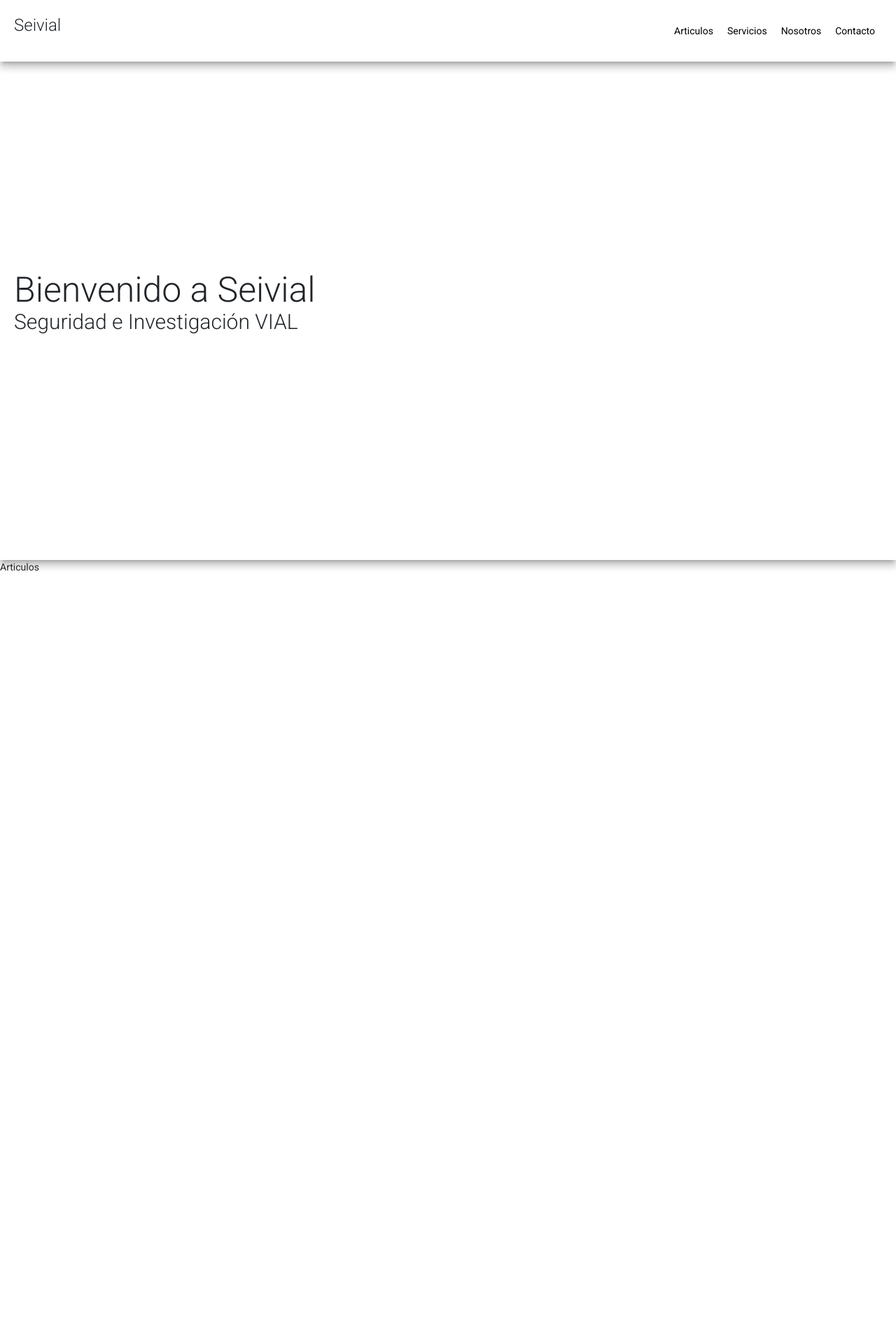
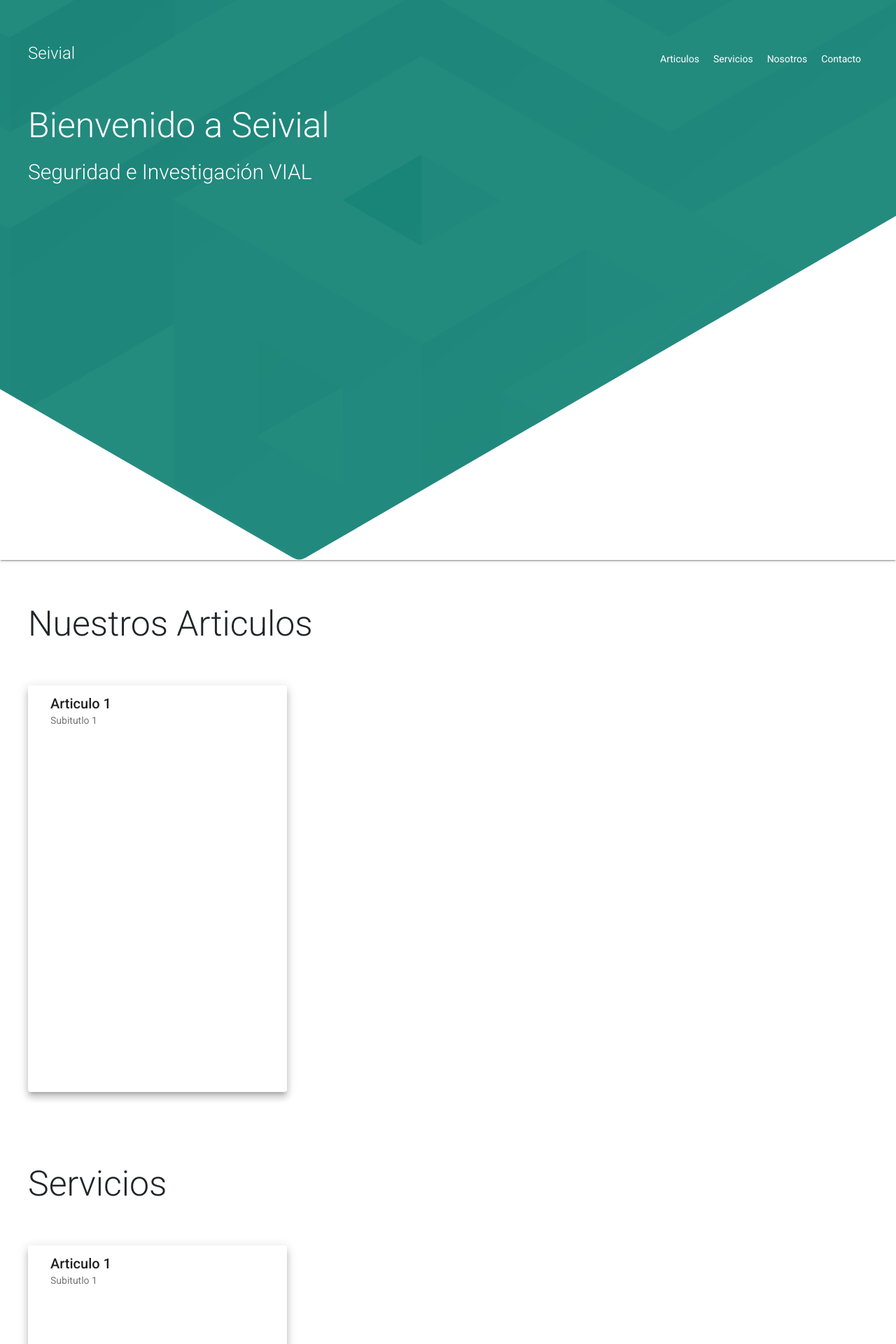
Before and after one commit to lefuentes/seivial, an Angular app: page / in a window 1280 px wide. Shown: the top 1920 px of the page at 70% size. Before the commit the page ends 820 px from the top, so only its background shows below. Built offline with nearby package versions, Linux system fonts and the light colour scheme.

Commit message:
feat(landing): add sections

```diff
--- a/src/app/app-routing.module.ts
+++ b/src/app/app-routing.module.ts
@@ -5,7 +5,7 @@ import { Routes, RouterModule } from '@angular/router';
 const routes: Routes = [];
 
 @NgModule({
-  imports: [RouterModule.forRoot(routes)],
+  imports: [RouterModule.forRoot(routes, { anchorScrolling: 'enabled'})],
   exports: [RouterModule]
 })
 export class AppRoutingModule { }
--- a/src/app/app.component.html
+++ b/src/app/app.component.html
@@ -1,34 +1,108 @@
-<div class="main d-flex flex-column mat-elevation-z8">
-  <div class="header mat-elevation-z8 animate__animated animate__fadeInDown animate__delay-1s d-flex align-items-center justify-content-between">
+<div class="main section d-flex flex-column mat-elevation-z2">
+  <div
+    class="header animate__animated animate__fadeInDown animate__delay-1s d-flex align-items-center justify-content-between"
+  >
     <h1 style="font-weight: 300;">Seivial</h1>
-    <div class="d-none d-lg-flex d-xl-flex ">
+    <div class="d-none d-lg-flex d-xl-flex">
       <div class="option">
-        <a href="#">
+        <a (click)="onClick('articles')">
           Articulos
         </a>
       </div>
       <div class="option">
-        <a href="#">
+        <a (click)="onClick('services')">
           Servicios
         </a>
       </div>
       <div class="option">
-        <a href="#">
+        <a (click)="onClick('our')">
           Nosotros
         </a>
       </div>
       <div class="option">
-        <a href="#">
+        <a (click)="onClick('contact')">
           Contacto
         </a>
       </div>
     </div>
   </div>
-  <div class="body flex-grow-1 d-flex flex-column justify-content-center">
-    <h1 class="header1 animate__animated animate__fadeInDown">Bienvenido a Seivial</h1>
-    <h3 class="header2  animate__animated animate__fadeInDown animate__delay-1s">Seguridad e Investigación VIAL</h3>
+  <div class="body flex-grow-1 d-flex flex-column justify-content-start">
+    <h1 class="header1 animate__animated animate__fadeInDown">
+      Bienvenido a Seivial
+    </h1>
+    <h3 class="header2 animate__animated animate__fadeInDown animate__delay-1s">
+      Seguridad e Investigación VIAL
+    </h3>
   </div>
 </div>
-<div class="articles">
- Articulos
+<div class="section d-flex flex-column" id="articles">
+  <div class="header">
+    <h1 class="header1 animate__animated animate__fadeInDown">
+      Nuestros Articulos
+    </h1>
+  </div>
+  <div class="body flex-grow-1 d-flex" style="height: 100%; padding: 20px;">
+    <div class="row" style="width: 100%; height: 100%;">
+      <div class="col-12 col-xl-4">
+        <mat-card class="mat-elevation-z8" style="height: 100%;">
+          <mat-card-header>
+            <mat-card-title>
+              Articulo 1
+            </mat-card-title>
+            <mat-card-subtitle>
+              Subitutlo 1
+            </mat-card-subtitle>
+          </mat-card-header>
+        </mat-card>
+      </div>
+    </div>
+  </div>
 </div>
+<div class="section d-flex flex-column" id="services">
+  <div class="header">
+    <h1 class="header1 animate__animated animate__fadeInDown">Servicios</h1>
+  </div>
+  <div class="body flex-grow-1 d-flex" style="height: 100%; padding: 20px;">
+    <div class="row" style="width: 100%; height: 100%;">
+      <div class="col-12 col-xl-4">
+        <mat-card class="mat-elevation-z8" style="height: 100%;">
+          <mat-card-header>
+            <mat-card-title>
+              Articulo 1
+            </mat-card-title>
+            <mat-card-subtitle>
+              Subitutlo 1
+            </mat-card-subtitle>
+          </mat-card-header>
+        </mat-card>
+      </div>
+    </div>
+  </div>
+</div>
+<div class="section d-flex flex-column" id="our">
+  <div class="header">
+    <h1 class="header1 animate__animated animate__fadeInDown">Nosotros</h1>
+  </div>
+  <div class="body flex-grow-1 d-flex justify-content-center" style="height: 100%; padding: 20px;">
+    <div class="person animate__animated animate__fadeInDown">
+      <div class="person-avatar">
+        <img src="/assets/default-user.png" class="person-image">
+      </div>
+      <div class="person-title">
+        Pablo Fuentes
+      </div>
+      <p>
+        Licenciado en Accidentología y Prevención Vial
+      </p>
+    </div>
+  </div>
+</div>
+<div class="section d-flex flex-column" id="contact">
+  <div class="header">
+    <h1 class="header1 animate__animated animate__fadeInDown">Contacto</h1>
+  </div>
+  <div
+    class="body flex-grow-1 d-flex justify-content-center"
+    style="height: 100%; padding: 20px;"
+  ></div>
+</div>
--- a/src/app/app.component.scss
+++ b/src/app/app.component.scss
@@ -1,8 +1,14 @@
-.main {
+.section {
   height: 100%;
 }
 
-.header{
+.main {
+  color: white;
+  background-image: url("/assets/background.svg");
+  background-size: cover;
+}
+
+.header {
   padding: 20px;
 }
 
@@ -11,19 +17,47 @@
   margin-left: 10px;
 }
 
-.body{
+.body {
   padding: 20px;
 }
 
-.header1{
+.header1 {
+  line-height: 1.25;
   font-size: 50px;
   font-weight: 300;
 }
 
-.header2{
+.header2 {
+  line-height: 1.25;
   font-size: 30px;
   font-weight: 300;
 }
-a{
+
+a {
   color: black;
 }
+
+.section {
+  height: 100%;
+  padding: 20px;
+  padding-top: 40px;
+}
+
+.book-image {
+  height: 300px;
+  width: auto;
+}
+
+.person-title{
+  font-size: 2rem;
+  font-weight: 300;
+  line-height: 72px;
+  letter-spacing: initial;
+  margin-bottom: 20px;
+}
+
+.person-image{
+  width: 150px;
+  height: auto;
+  border-radius: 100%;
+}
--- a/src/app/app.component.ts
+++ b/src/app/app.component.ts
@@ -1,10 +1,18 @@
 import { Component } from '@angular/core';
+import { ViewportScroller } from '@angular/common';
 
 @Component({
   selector: 'app-root',
   templateUrl: './app.component.html',
-  styleUrls: ['./app.component.scss']
+  styleUrls: ['./app.component.scss'],
 })
 export class AppComponent {
-  title = 'seival';
+  title = 'seivial';
+
+  constructor(private viewPort: ViewportScroller) {}
+
+  public onClick(elementId: string): void {
+    console.log(elementId);
+    this.viewPort.scrollToAnchor(elementId);
+  }
 }
--- a/src/app/app.module.ts
+++ b/src/app/app.module.ts
@@ -3,6 +3,7 @@ import { NgModule } from '@angular/core';
 
 import { AppRoutingModule } from './app-routing.module';
 import { AppComponent } from './app.component';
+import { MatCardModule } from '@angular/material/card';
 import { BrowserAnimationsModule } from '@angular/platform-browser/animations';
 
 @NgModule({
@@ -12,7 +13,8 @@ import { BrowserAnimationsModule } from '@angular/platform-browser/animations';
   imports: [
     BrowserModule,
     AppRoutingModule,
-    BrowserAnimationsModule
+    BrowserAnimationsModule,
+    MatCardModule
   ],
   providers: [],
   bootstrap: [AppComponent]
--- a/src/styles.scss
+++ b/src/styles.scss
@@ -1,7 +1,17 @@
 /* You can add global styles to this file, and also import other style files */
 
-@import '~bootstrap/scss/bootstrap-reboot';
-@import '~bootstrap/scss/bootstrap-grid';
+@import "~bootstrap/scss/bootstrap-reboot";
+@import "~bootstrap/scss/bootstrap-grid";
 
-html, body { height: 100%; }
-body { margin: 0; font-family: Roboto, "Helvetica Neue", sans-serif; }
+html,
+body {
+  height: 100%;
+  scroll-behavior: smooth;
+}
+body {
+  margin: 0;
+  font-family: Roboto, "Helvetica Neue", sans-serif;
+}
+body::-webkit-scrollbar {
+  display: none;
+}
```
Also changed, not shown: src/assets/background.svg (added), src/assets/default-user.png (added).
